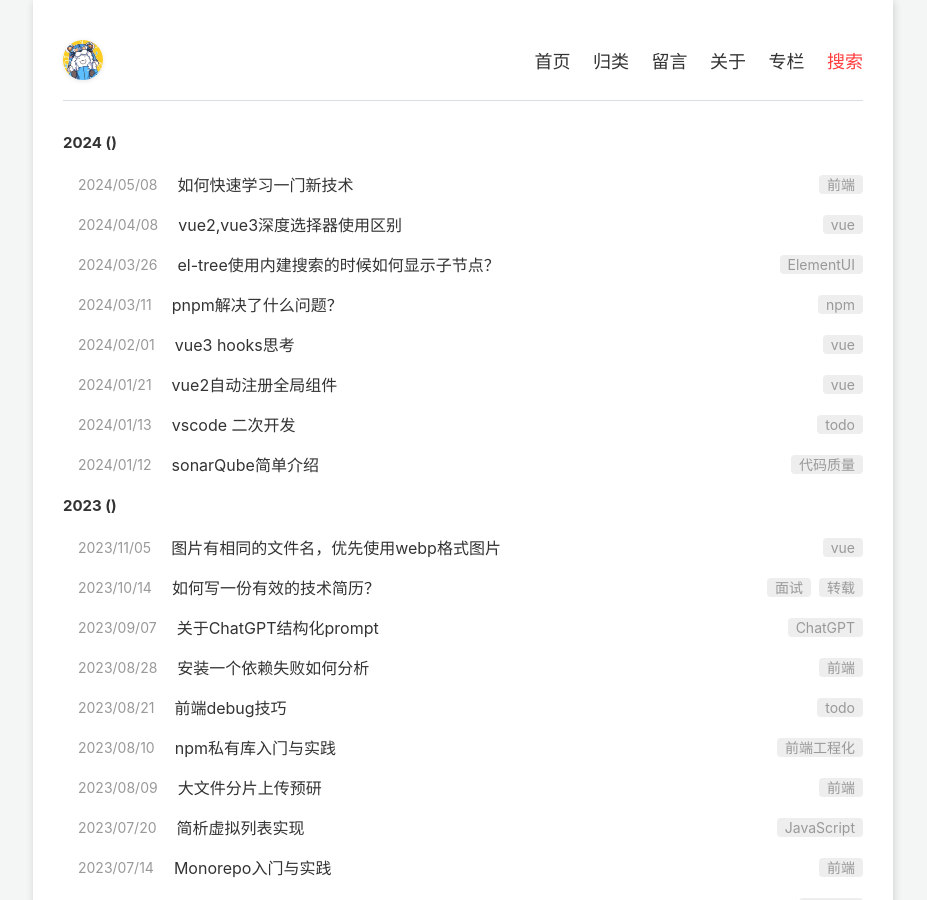
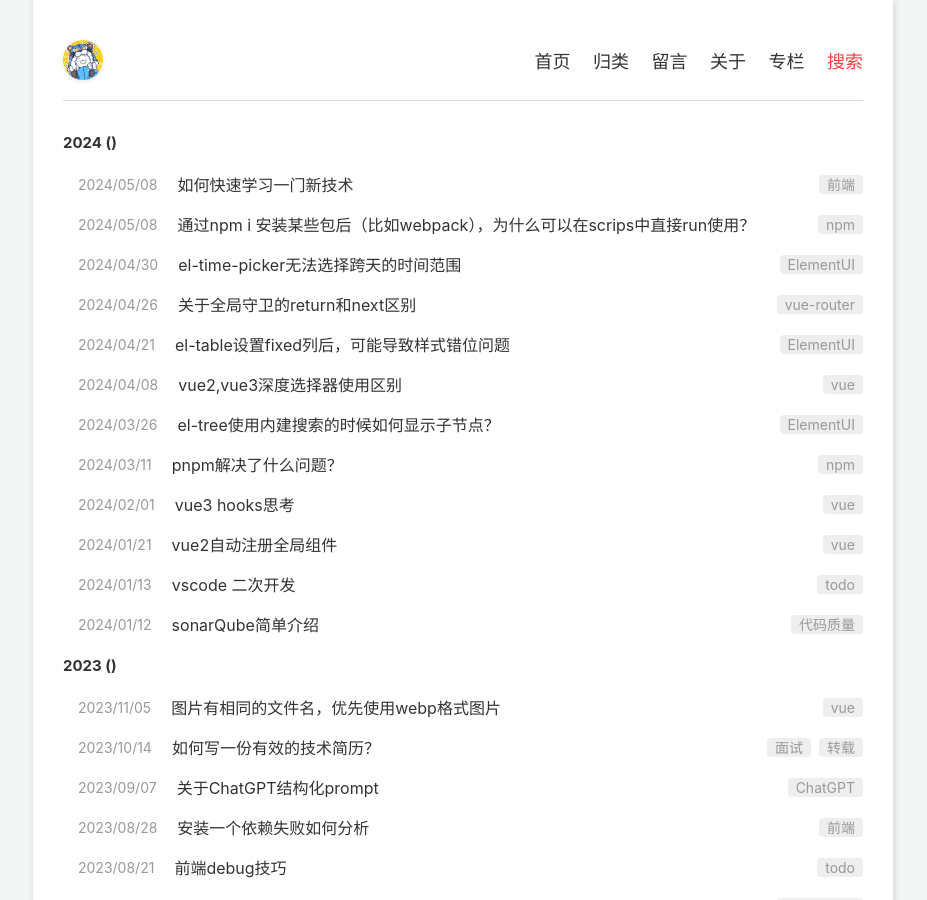
Before and after one commit to Daotin/fe-blog, a Jekyll site: the page built from index.html, in a window 1280 px wide and 900 px high. Shown: the whole window, without its empty margins (177-1104 px from the left). Built offline with Jekyll 4.4.1, drawn with Linux system fonts in a browser that asks for light colours; some of the changed lines change nothing that is shown.

Commit message:
add post

````diff
--- /dev/null
+++ b/_posts/2024/2024-04-21-el-table-fixed.md
@@ -0,0 +1,20 @@
+---
+layout: mypost
+title: el-table设置fixed列后，可能导致样式错位问题
+tags:
+  - ElementUI
+---
+
+如题，一旦设置 table 中的某些列为 fixed ，可能会导致数据更新后表格显示错位的 bug。
+
+doLayout（官方提供）
+
+```js
+this.$nextTick(() => {
+  this.$refs.tableRef.doLayout()
+})
+```
+
+> 另外，有人提到，使用this.$refs.table.doLayout()依然不能解决问题？
+
+回答：只需要给你的列设定至少一个或一个以上的min-width就解决了，全部都是设置的width并且超出了列表的宽度，就会出现这个问题。
--- /dev/null
+++ b/_posts/2024/2024-04-26-before-each.md
@@ -0,0 +1,31 @@
+---
+layout: mypost
+title: 关于全局守卫的return和next区别
+tags:
+  - vue-router
+---
+
+在vue-router4以前，一直使用next的，但是也经常容易出错。
+
+在vue-router4以后，更推荐使用return。
+
+## next的用法
+
+- **`next()`**: 进行管道中的下一个钩子。如果全部钩子执行完了，则导航的状态就是 **confirmed** (确认的)。
+- **`next(false)`**: 中断当前的导航。如果浏览器的 URL 改变了 (可能是用户手动或者浏览器后退按钮)，那么 URL 地址会重置到 `from` 路由对应的地址。
+- **`next('/')` 或者 `next({ path: '/' })`**: 跳转到一个不同的地址。当前的导航被中断，然后进行一个新的导航。你可以向 `next` 传递任意位置对象，且允许设置诸如 `replace: true`、`name: 'home'` 之类的选项以及任何用在 [router-link 的 to prop](https://v3.router.vuejs.org/zh/api/#to) 或 [router.push](https://v3.router.vuejs.org/zh/api/#router-push) 中的选项。
+- **`next(error)`**: (2.4.0+) 如果传入 `next` 的参数是一个 `Error` 实例，则导航会被终止且该错误会被传递给 **`[router.onError()](https://v3.router.vuejs.org/zh/api/#router-onerror)`** 注册过的回调。
+
+## return的用法：
+
+- `false`: 取消当前的导航。如果浏览器的 URL 改变了(可能是用户手动或者浏览器后退按钮)，那么 URL 地址会重置到 `from` 路由对应的地址。
+- 一个[路由地址](https://router.vuejs.org/zh/api/#routelocationraw): 通过一个路由地址跳转到一个不同的地址，就像你调用 **[router.push()](https://router.vuejs.org/zh/api/#push)** 一样，你可以设置诸如 `replace: true` 或 `name: 'home'` 之类的配置。当前的导航被中断，然后进行一个新的导航，就和 `from` 一样。
+    - `return { name: 'Login' }`
+    - `return '/login'`
+- 如果什么都没有，`undefined` 或返回 `true`，**则导航是有效的**，并调用下一个导航守卫
+
+**return和next对比：**
+
+next的缺点是，其后面的内容会继续执行。
+
+而return则不会。
--- /dev/null
+++ b/_posts/2024/2024-04-30-el-time-picker.md
@@ -0,0 +1,25 @@
+---
+layout: mypost
+title: el-time-picker无法选择跨天的时间范围
+tags:
+  - ElementUI
+---
+
+有一个需求，设置勿扰时间为开始时间为22:00，结束时间为06:00，
+
+当el-time-picker设置了`is-range`的属性的时候，无法设置跨天的时间，默认必须开始时间要小于结束时间。因为它选择的是一个时间范围。
+
+比如下面设置会导致小时和分钟无法选择：
+
+```
+defaultTime: [new Date(2000, 1, 1, 22, 0, 0), new Date(2000, 1, 2, 6, 0, 0)]
+```
+
+解决办法：
+
+分成两个el-time-picker进行设置，互不关联。
+
+```
+dndModeStart: new Date(2000, 1, 1, 22, 0, 0), // 勿扰模式开始时间
+dndModeEnd: new Date(2000, 1, 1, 6, 0, 0), // 勿扰模式结束时间
+```
--- /dev/null
+++ b/_posts/2024/2024-05-08-npm-scrips.md
@@ -0,0 +1,39 @@
+---
+layout: mypost
+title: 通过npm i 安装某些包后（比如webpack），为什么可以在scrips中直接run使用？
+tags:
+  - npm
+---
+
+在项目的package.json中：
+
+```json
+"scripts": {
+ "build": "webpack"
+}
+```
+
+### 问题1：npm run build执行原理是什么？
+
+上面代码，当我们使用npm run build的时候，其实npm 会自动查找并执行位于 ./node_modules/.bin/ 目录下的对应webpack命令，
+
+实际运行的就是`./node_modules/.bin/webpack`指令。
+
+原理：当你在项目中使用 npm run 运行脚本时，npm 会修改 PATH 环境变量，临时将 ./node_modules/.bin/ 目录添加到 PATH 的前面。这意味着命令行会首先在这个目录下搜索可执行文件。
+
+### 问题2：当使用npm i webpack的时候，为什么会在./node_modules/.bin/中存在webpack指令？
+
+当你使用 npm install webpack 安装 webpack 或其他任何 npm 包时，如果该包包含一些可执行文件（命令行工具或脚本），npm 会自动将这些可执行文件的链接（符号链接，即快捷方式）创建在 `./node_modules/.bin/` 目录中。
+
+比如在webpack的 npm 包的 package.json 文件中，可以有一个 bin 字段。这个字段指定了包提供的命令行工具的名字和相应的文件路径。例如，webpack 的 package.json 中可能类似这样定义：
+
+```json
+"bin": {
+  "webpack": "bin/webpack.js"
+}
+
+```
+
+当你安装包时，npm 会读取 bin 字段，并在 ./node_modules/.bin/ 目录中为指定的文件创建符号链接。这些链接的名字将是 bin 字段中定义的命令名（如 webpack），而链接的目标则是实际的执行文件路径。
+
+所以最终当你，npm run build的时候，实际执行的是`./node_modules/.bin/webpack`指令快捷方式，实际执行的是`./node_modules/webpack/bin/webpack.js`文件。
````
Also changed, not shown: _posts/2024/2024-05-08-如何学习一门新技术.md (+1 -1 lines).
